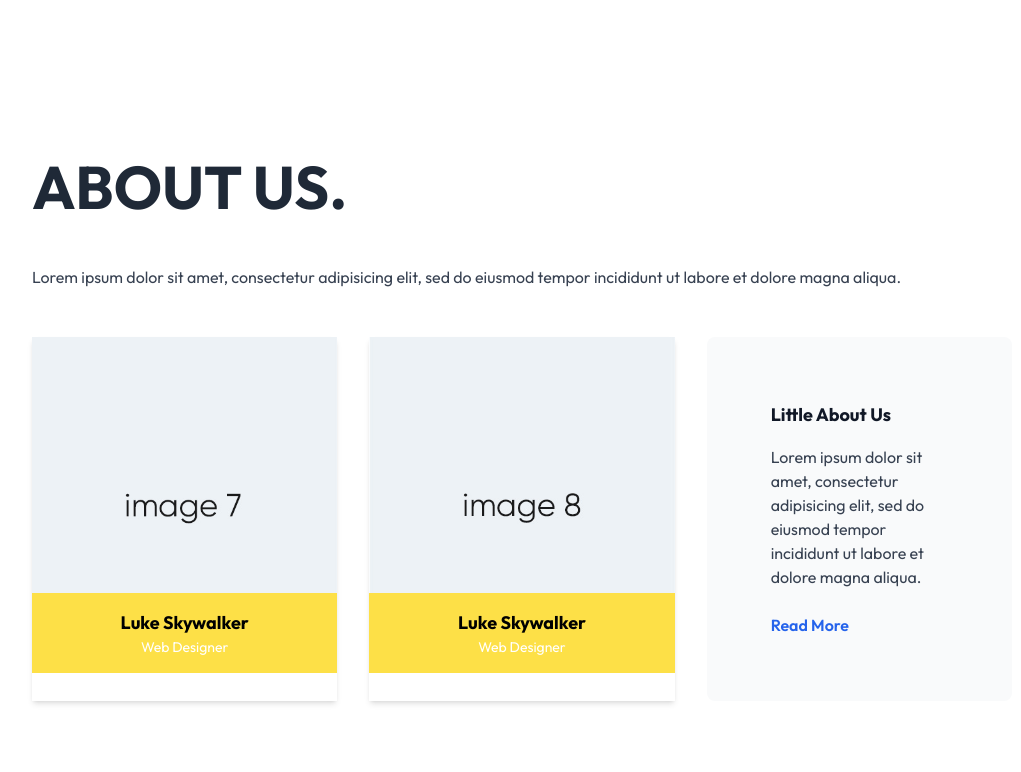
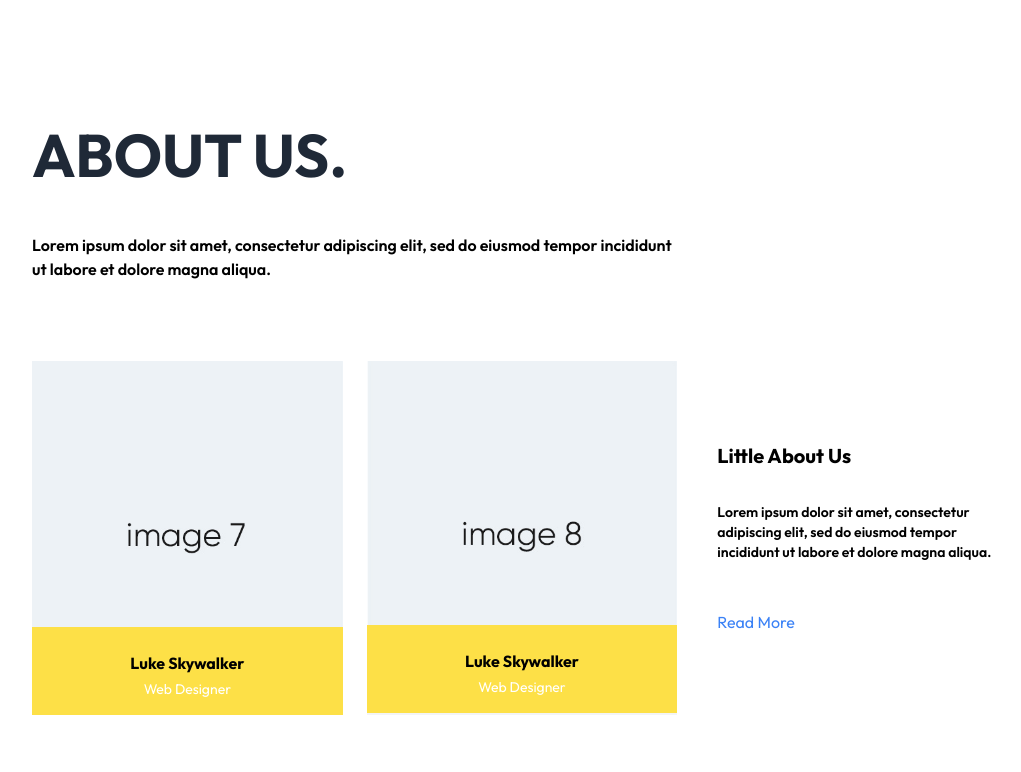
Before and after one commit to puneethkanike09/Test-WebPeople, a plain HTML site: page index.html in a window 1280 px wide. Shown: the part 2008-2780 px from the top of the page, without its empty margins (118-1139 px from the left). Drawn offline with nearby package versions, Linux system fonts and the light colour scheme.

Commit message:
Completed the About section

```diff
--- a/index.html
+++ b/index.html
@@ -172,52 +172,44 @@
 
 
 
-    <section id="about" class="bg-white py-16">
-        <div class="container mx-auto px-6 lg:px-[150px]">
-            <!-- Section Heading -->
-            <h1
-                class="text-4xl md:text-5xl lg:text-6xl font-bold leading-tight text-gray-800 text-center lg:text-left mb-12">
-                ABOUT US.
-            </h1>
-
-            <!-- Description -->
-            <p class="text-gray-700 mb-12 text-center lg:text-left">
-                Lorem ipsum dolor sit amet, consectetur adipisicing elit, sed do eiusmod tempor incididunt ut labore et
-                dolore magna aliqua.
+    <section id="about" class="container mx-auto px-8 lg:px-[150px] py-8">
+        <h2 class="text-4xl md:text-6xl font-bold leading-tight text-gray-800 mb-12">ABOUT US.</h2>
+        <p class="mb-20 font-semibold">
+            Lorem ipsum dolor sit amet, consectetur adipiscing elit, sed do eiusmod tempor incididunt <br> ut labore et
+            dolore
+            magna aliqua.
         </p>
 
-            <!-- Grid Layout -->
-            <div class="grid grid-cols-1 lg:grid-cols-3 gap-8">
-                <!-- Image Card 1 -->
-                <div class="shadow-md overflow-hidden">
-                    <img src="/assets/about/Image-7.jpg" alt="Image 7" class="w-full h-64 object-cover">
-                    <div class="bg-yellow-300 text-black text-center py-4">
-                        <p class="font-bold text-lg">Luke Skywalker</p>
-                        <p class="text-sm text-white">Web Designer</p>
+        <div class="grid grid-cols-1 md:grid-cols-3 gap-6">
+            <!-- Card 1 -->
+            <div class="bg-gray-100">
+                <img src="/assets/about/Image-7.jpg" alt="Team Member 1" class="w-full h-auto object-cover" />
+                <div class="bg-yellow-300 p-2 text-center">
+                    <h3 class="font-bold pt-4 pb-1">Luke Skywalker</h3>
+                    <p class="text-sm pb-2 text-white">Web Designer</p>
                 </div>
             </div>
 
-                <!-- Image Card 2 -->
-                <div class="shadow-md overflow-hidden">
-                    <img src="/assets/about/Image-8.jpg" alt="Image 8" class="w-full h-64 object-cover">
-                    <div class="bg-yellow-300 text-black text-center py-4">
-                        <p class="font-bold text-lg">Luke Skywalker</p>
-                        <p class="text-sm text-white">Web Designer</p>
+            <!-- Card 2 -->
+            <div class="bg-gray-100">
+                <img src="/assets/about/Image-8.jpg" alt="Team Member 1" class="w-full h-auto object-cover" />
+                <div class="bg-yellow-300 p-2 text-center">
+                    <h3 class="font-bold pt-4 pb-1">Luke Skywalker</h3>
+                    <p class="text-sm pb-2 text-white">Web Designer</p>
                 </div>
             </div>
 
-                <!-- Content Section -->
-                <div class="p-6 lg:p-16 bg-gray-50 rounded-lg">
-                    <h3 class="text-lg font-bold text-gray-900 mb-4 text-center lg:text-left">Little About Us</h3>
-                    <p class="text-gray-700 mb-6 text-center lg:text-left">
-                        Lorem ipsum dolor sit amet, consectetur adipisicing elit, sed do eiusmod tempor incididunt ut
-                        labore et dolore magna aliqua.
+            <!-- Little About Us Section -->
+            <div class="bg-white p-4 flex flex-col  justify-center ">
+                <h3 class="text-xl font-bold mb-8">Little About Us</h3>
+                <p class="text-sm font-semibold mb-12">
+                    Lorem ipsum dolor sit amet, consectetur adipiscing elit, sed do eiusmod tempor incididunt ut labore
+                    et
+                    dolore magna aliqua.
                 </p>
-                    <div class="text-center lg:text-left">
-                        <a href="#read-more" class="text-blue-600 font-semibold hover:underline">Read More</a>
+                <a href="#" class="text-blue-500 hover:text-yellow-400">Read More</a>
             </div>
-                </div>
-            </div>
+
         </div>
     </section>
 
```
Lines whose indentation alone changed are shown as unchanged.
